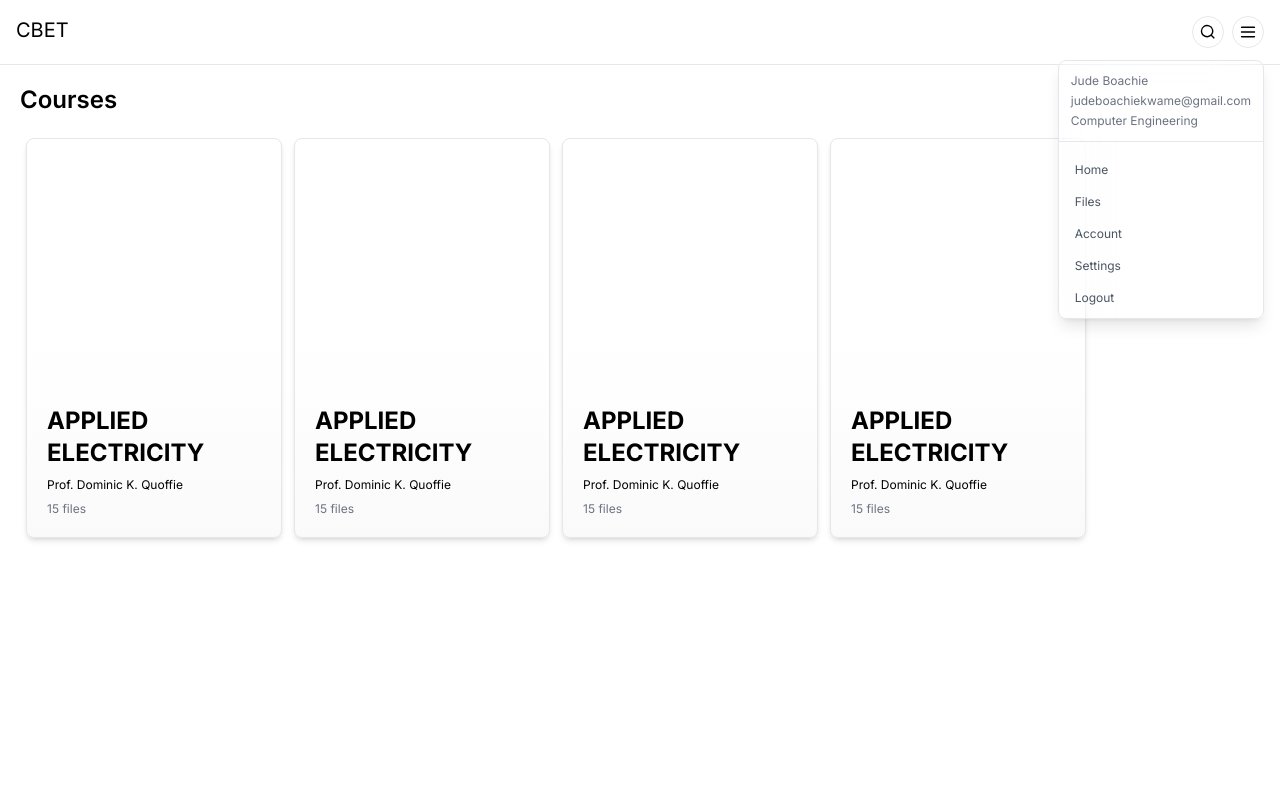
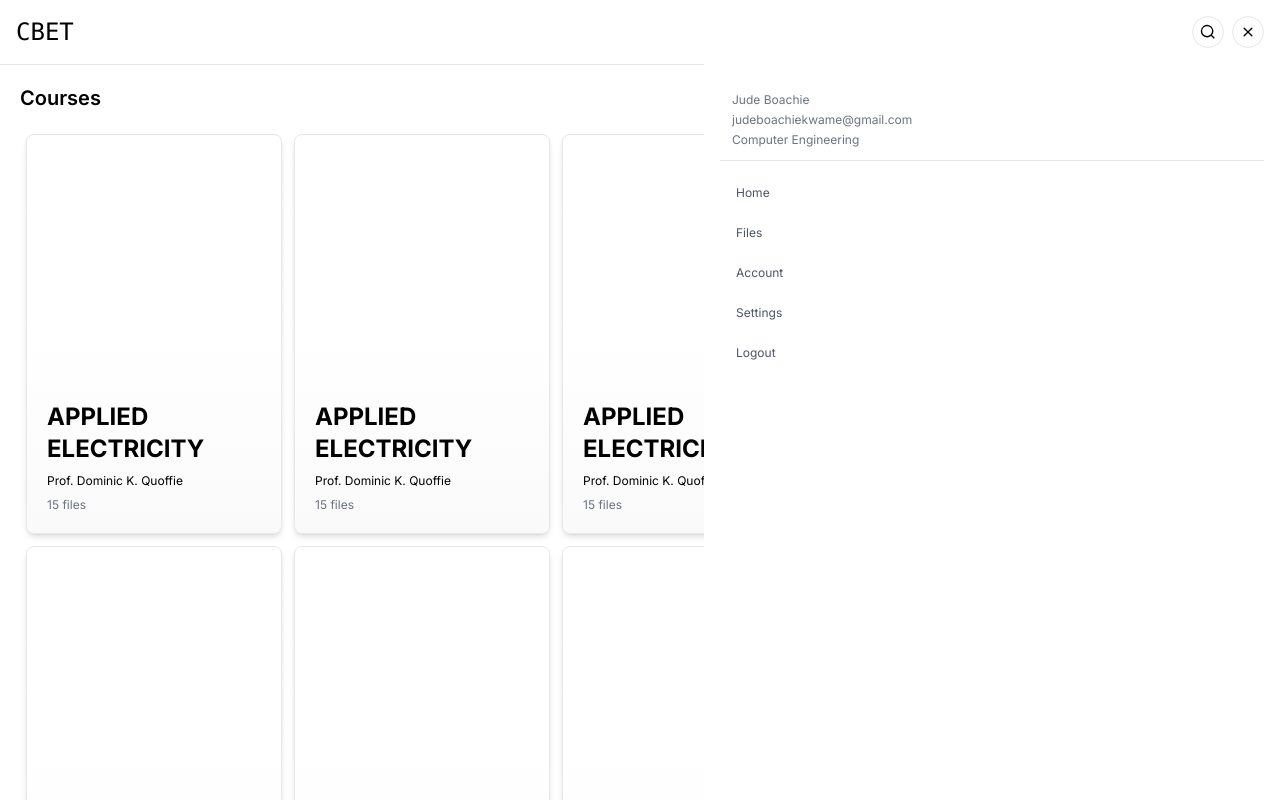
Before and after one commit to jdboachie/cbethub, a Next.js app: page / in a window 1280 px wide. Both pictures are taken after a click on the icon 1248 px from the left and 32 px from the top of the page. Shown: the top 800 px of the page. Built offline with nearby package versions, Linux system fonts and the light colour scheme.

Commit message:
dev update

```diff
--- a/app/page.tsx
+++ b/app/page.tsx
@@ -9,6 +9,7 @@ import Search from '@/components/Search'
 import {
     Bars3Icon,
     MagnifyingGlassIcon,
+    XMarkIcon,
 } from '@heroicons/react/20/solid'
 
 import {
@@ -39,17 +40,24 @@ const Home = () => {
         <nav
             className='fixed top-0 flex backdrop-blur justify-between w-full p-4 border-b dark:border-b-[#333]'
         >
-            <h1 className="text-xl dark:text-[#eee]">
+            <h1 className="text-2xl font-mono dark:text-[#eee]">
                 CBET
             </h1>
             <div className='flex space-x-2'>
                 <MagnifyingGlassIcon
                     className='w-8 h-8 rounded-full border dark:border-[#333] p-1.5 cursor-pointer dark:text-[#eee]'
                 />
-                <Bars3Icon
-                    className='w-8 h-8 rounded-full border dark:border-[#333] p-1.5 cursor-pointer dark:text-[#eee]'
-                    onClick={handleMenuButtonClick}
-                />
+                {showMainMenu ? (
+                        <XMarkIcon
+                            className='w-8 h-8 rounded-full border dark:border-[#333] p-1.5 cursor-pointer dark:text-[#eee]'
+                            onClick={handleMenuButtonClick}
+                        />
+                    ): (
+                        <Bars3Icon
+                            className='w-8 h-8 rounded-full border dark:border-[#333] p-1.5 cursor-pointer dark:text-[#eee]'
+                            onClick={handleMenuButtonClick}
+                        />
+                )}
             </div>
         </nav>
         {showMainMenu && <DropDownMenu />}
@@ -58,11 +66,14 @@ const Home = () => {
             className='w-full p-5 pt-16 space-y-4 max-w-7xl'
         >
             <p
-                className='text-left text-2xl font-semibold dark:text-[#eee]'
+                className='text-left text-xl font-semibold dark:text-[#eee]'
             >
                 Courses</p>
             <div className='w-full max-sm:justify-center max-lg:justify-center flex'>
-                <div className="w-fit grid grid-cols-4 max-sm:grid-cols-1 max-md:grid-cols-2 max-lg:grid-cols-3">
+                <div className="w-fit grid grid-cols-4 max-sm:grid-cols-2 max-md:grid-cols-2 max-lg:grid-cols-3">
+                    <CourseCard />
+                    <CourseCard />
+                    <CourseCard />
                     <CourseCard />
                     <CourseCard />
                     <CourseCard />
--- a/components/CourseCard.tsx
+++ b/components/CourseCard.tsx
@@ -3,14 +3,14 @@ import React from 'react'
 const CourseCard = () => {
   return (
     <div
-        className='border dark:border-[#333] rounded-lg w-[16em] h-[50vh] p-5 justify-end items-start flex flex-col space-y-2 m-1.5 cursor-pointer
+        className='border dark:border-[#333] rounded-lg w-[16em] h-[50vh] max-sm:w-[13em] max-sm:h-[40vh] p-5 justify-end items-start flex flex-col space-y-2 m-1.5 cursor-pointer
                 bg-gradient-to-b from-transparent via-transparent to-zinc-50 shadow-md transition duration-300 ease-in-out
                 hover:from-transparent hover:via-transparent hover:to-zinc-300 hover:shadow-lg
                 dark:hover:from-transparent dark:hover:via-transparent dark:hover:to-zinc-900 dark:hover:shadow-lg
                 dark:from-[#111] dark:via-[#111] dark:to-zinc-900 dark:shadow-lg'
     >
         <p
-            className='text-left text-2xl font-bold dark:text-[#eee]'
+            className='text-left text-2xl max-sm:text-lg font-bold dark:text-[#eee]'
         >
             APPLIED ELECTRICITY
         </p>
--- a/components/DropDownMenu.tsx
+++ b/components/DropDownMenu.tsx
@@ -2,29 +2,29 @@ import Link from 'next/link'
 
 const DropDownMenu = () => {
   return (
-    <div className='fixed top-10 right-4 backdrop-blur-xl'>
+    <div className='fixed h-screen w-screen max-w-xl top-11 right-0 p-4 bg-white dark:bg-black'>
         <div
-            className='border dark:border-[#333] rounded-lg w-fit h-fit justify-start items-start flex flex-col space-y-2 cursor-pointer shadow-lg'
+            className='w-full h-fit justify-start items-start flex flex-col space-y-2 cursor-pointer'
         >
-            <div className='p-3 space-y-1 text-gray-500 dark:text-[#eee] text-xs flex flex-col w-max border-b dark:border-b-[#333] text-left'>
+            <div className='w-full p-3 space-y-1 text-gray-500 dark:text-[#eee] text-xs flex flex-col border-b dark:border-b-[#333] text-left'>
                 <p className=''>Jude Boachie</p>
                 <p className=''>judeboachiekwame@gmail.com</p>
                 <p className=''>Computer Engineering</p>
             </div>
             <ul className='w-full p-1 text-gray-600 dark:text-[#eee]'>
-                <li className='flex space-x-1 py-2 px-3 rounded-lg text-left text-xs hover:bg-gray-100 dark:hover:bg-[#333] w-full'>
+                <li className='flex space-x-1 p-3 rounded-lg text-left text-xs hover:bg-gray-100 dark:hover:bg-[#111] w-full'>
                     <Link href={''}>Home</Link>
                 </li>
-                <li className='flex space-x-1 py-2 px-3 rounded-lg text-left text-xs hover:bg-gray-100 dark:hover:bg-[#333] w-full'>
+                <li className='flex space-x-1 p-3 rounded-lg text-left text-xs hover:bg-gray-100 dark:hover:bg-[#111] w-full'>
                     <Link href={''}>Files</Link>
                 </li>
-                <li className='flex space-x-1 py-2 px-3 rounded-lg text-left text-xs hover:bg-gray-100 dark:hover:bg-[#333] w-full'>
+                <li className='flex space-x-1 p-3 rounded-lg text-left text-xs hover:bg-gray-100 dark:hover:bg-[#111] w-full'>
                     <Link href={''}>Account</Link>
                 </li>
-                <li className='flex space-x-1 py-2 px-3 rounded-lg text-left text-xs hover:bg-gray-100 dark:hover:bg-[#333] w-full'>
+                <li className='flex space-x-1 p-3 rounded-lg text-left text-xs hover:bg-gray-100 dark:hover:bg-[#111] w-full'>
                     <Link href={''}>Settings</Link>
                 </li>
-                <li className='flex space-x-1 py-2 px-3 rounded-lg text-left text-xs hover:bg-gray-100 dark:hover:bg-[#333] w-full'>
+                <li className='flex space-x-1 p-3 rounded-lg text-left text-xs hover:bg-gray-100 dark:hover:bg-[#111] w-full'>
                     <Link href={''}>Logout</Link>
                 </li>
             </ul>
```
